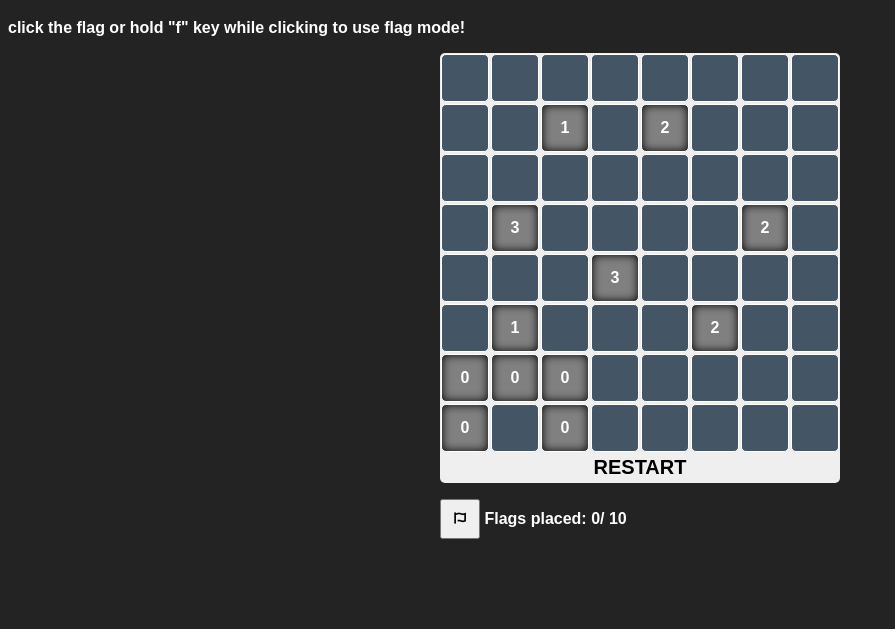
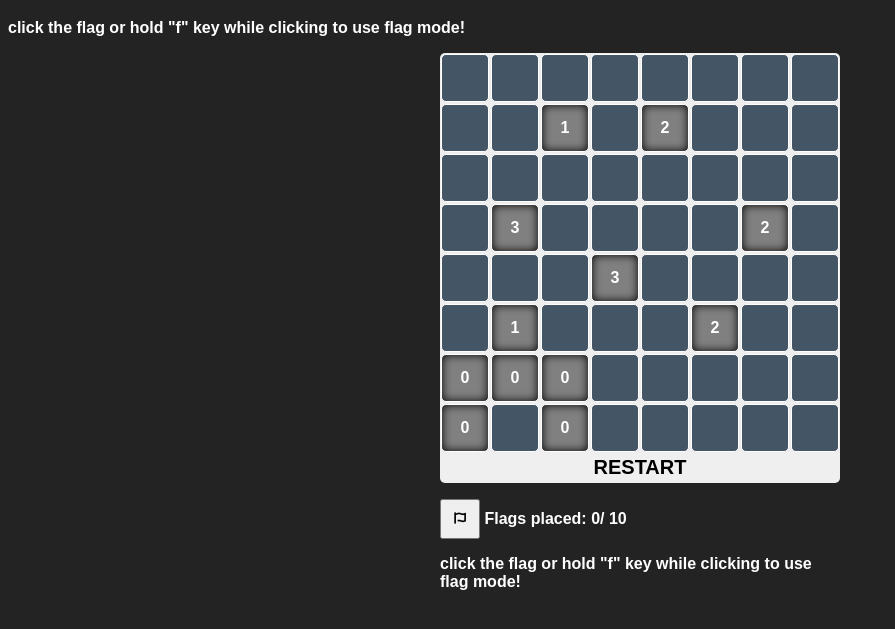
Before and after one commit to dhillman1989/Minesweeper2, a website built with Parcel: page index.html in a window 1280 px wide. Shown: the part 119-748 px from the top of the page, without its empty margins (0-895 px from the left). Built offline with nearby package versions, Linux system fonts and the light colour scheme.

Commit message:
Update styles.css

```diff
--- a/styles.css
+++ b/styles.css
@@ -19,7 +19,7 @@ h1 {
   position: relative;
   width: 90vw;
   width: 400px;
-  height: 490px;
+  height: 600px;
   padding: 0;
   margin: auto;
   overflow: hidden;
```
